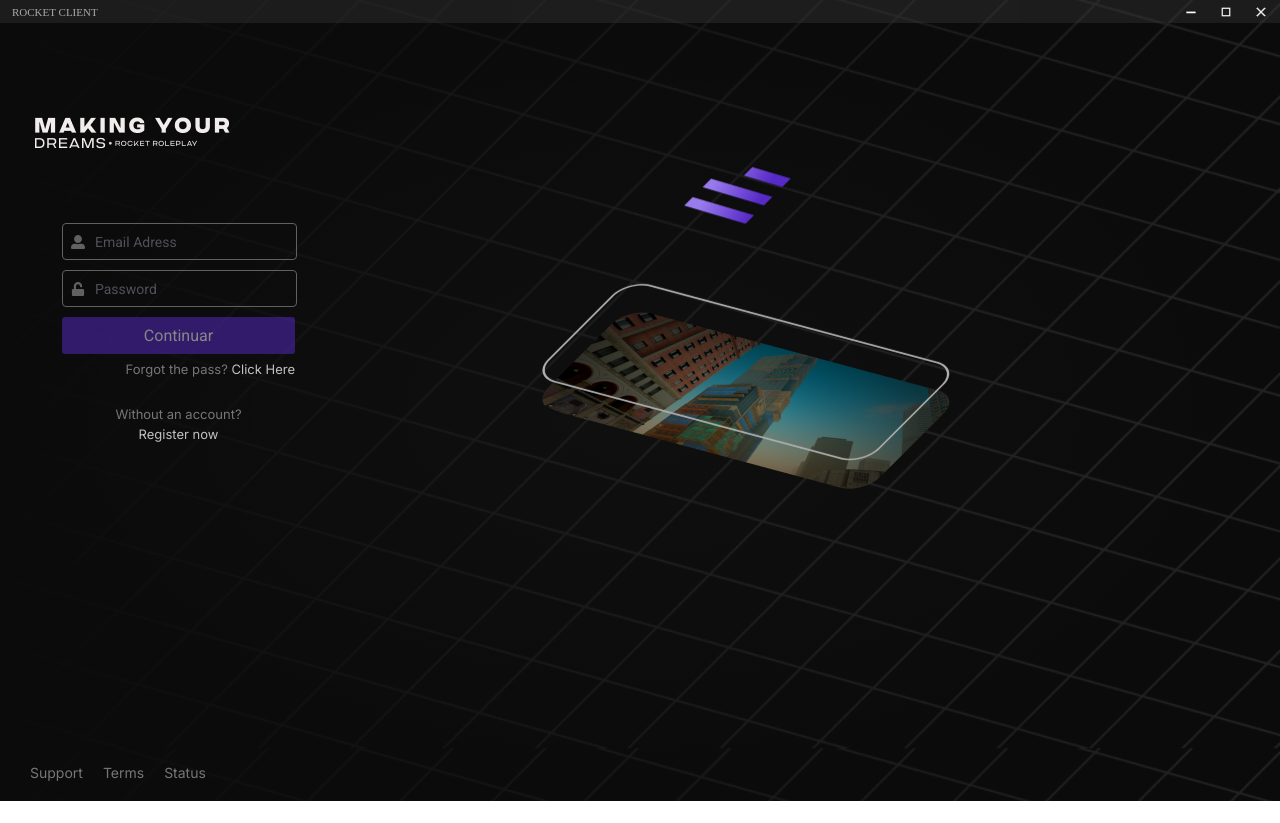
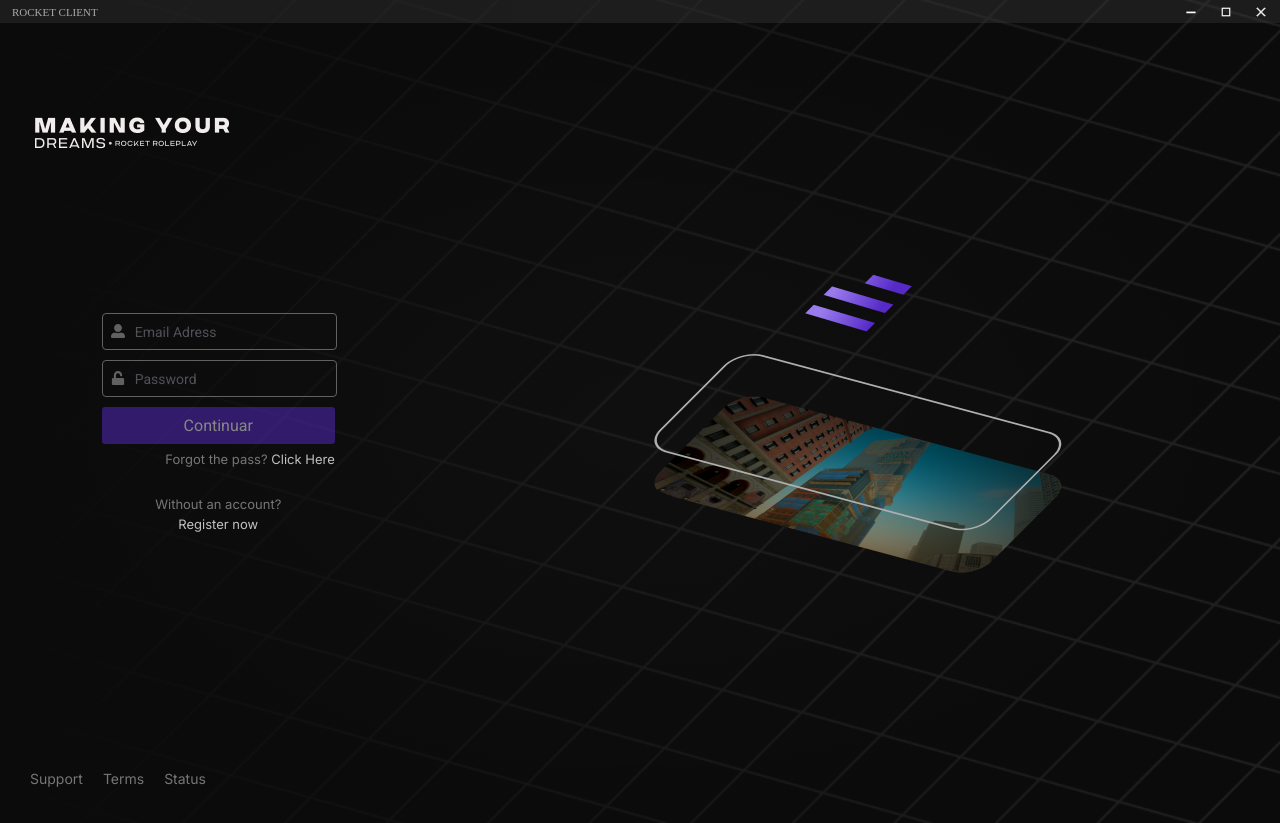
Before and after one commit to lowpixelgg/client, a React (Vite) app: page / in a window 1280 px wide. Before the commit the page ends 801 px from the top, so only its background shows below. Built offline with nearby package versions, Linux system fonts and the light colour scheme.

Commit message:
:lipstick: add responsive layout

```diff
--- a/src/global/GlobalStyles.tsx
+++ b/src/global/GlobalStyles.tsx
@@ -1,13 +1,14 @@
 import { createGlobalStyle } from "styled-components";
 
-import background from "../assets/images/background_login.png"
+import background from "../assets/images/background_login.png";
 
 export const GlobalStyles = createGlobalStyle`
   * {
     margin: 0;
     padding: 0;
     border: 0;
-
+    user-select: none;
+    -webkit-user-drag: none;
   }
 
 
@@ -18,4 +19,4 @@ export const GlobalStyles = createGlobalStyle`
     overflow: hidden;
   }
 
-`
+`;
--- a/src/pages/Login/index.tsx
+++ b/src/pages/Login/index.tsx
@@ -1,35 +1,45 @@
-import { Container } from "./styles"
+import { Container } from "./styles";
 import { Input } from "../../components/Input/index";
-import { Button } from "../../components/Button/index"
+import { Button } from "../../components/Button/index";
 import { HtmlHTMLAttributes, useState } from "react";
 
-
 export const Login = () => {
-  const [email, setEmail] = useState("")
-  const [pass, setPass] = useState("")
-  const [loading, setLoading] = useState(false)
+  const [email, setEmail] = useState("");
+  const [pass, setPass] = useState("");
+  const [loading, setLoading] = useState(false);
 
   return (
     <Container>
       <div id="logo"></div>
 
-      <div id="right-content">
-        <img className="rectangle_union" src="./src/assets/Union.png" />
-        <img className="rectangle_image" src="./src/assets/rectangle_img.png" />
-        <img className="rectangle_border" src="./src/assets/rectangle.png"  />
-      </div>
+      <div id="login">
+        <Input
+          masked={false}
+          placeholder="Email Adress"
+          focus={email.length ? true : false}
+          icon="user"
+          onChange={(e: React.ChangeEvent<HTMLInputElement>) => {
+            return setEmail(e.target.value);
+          }}
+        />
 
-      <div id="login">
-        <Input masked={false} placeholder="Email Adress" focus={email.length ? true : false } icon="user" onChange={(e: React.ChangeEvent<HTMLInputElement>) => {
-          return setEmail(e.target.value)
-        }}/>
+        <Input
+          masked={true}
+          placeholder="Password"
+          focus={pass.length ? true : false}
+          icon="password"
+          onChange={(e: React.ChangeEvent<HTMLInputElement>) => {
+            return setPass(e.target.value);
+          }}
+        />
 
-        <Input masked={true} placeholder="Password" focus={pass.length ? true : false } icon="password" onChange={(e: React.ChangeEvent<HTMLInputElement>) => {
-          return setPass(e.target.value)
-        }}/>
-
-        <Button loading={loading} active={email.length && pass.length > 0 ? true : false} onClick={() => setLoading(true) }>Continuar</Button>
-
+        <Button
+          loading={loading}
+          active={email.length && pass.length > 0 ? true : false}
+          onClick={() => setLoading(true)}
+        >
+          Continuar
+        </Button>
 
         <div className="forgotPass">
           <a href="/">
@@ -39,11 +49,17 @@ export const Login = () => {
         </div>
 
         <div className="createAccount">
-            <a href="/">
-              Without an account?
-              <span>Register now</span>
-            </a>
+          <a href="/">
+            Without an account?
+            <span>Register now</span>
+          </a>
         </div>
+      </div>
+
+      <div id="right-content">
+        <img className="rectangle_union" src="./src/assets/Union.png" />
+        <img className="rectangle_border" src="./src/assets/rectangle.png" />
+        <img className="rectangle_image" src="./src/assets/rectangle_img.png" />
       </div>
 
       <div id="footer">
@@ -51,7 +67,6 @@ export const Login = () => {
         <a href="/">Terms</a>
         <a href="/">Status</a>
       </div>
-
     </Container>
-  )
-}
+  );
+};
--- a/src/pages/Login/styles.tsx
+++ b/src/pages/Login/styles.tsx
@@ -1,12 +1,20 @@
 import styled from "styled-components";
-import logo from "../../assets/logos/dreams.png"
+import logo from "../../assets/logos/dreams.png";
 
 export const Container = styled.div`
-  position: absolute;
+  position: relative;
   width: 100%;
-  height: calc(100% - 22px);
-  background: radial-gradient(50% 50% at 50% 50%, rgba(0, 0, 0, 0) 0%, rgba(0, 0, 0, 0.274) 100%);
+  height: 100vh;
+  background: radial-gradient(
+    50% 50% at 50% 50%,
+    rgba(0, 0, 0, 0) 0%,
+    rgba(0, 0, 0, 0.274) 100%
+  );
   z-index: 10;
+
+  display: flex;
+  align-items: center;
+  justify-content: space-around;
 
   #logo {
     position: absolute;
@@ -31,37 +39,42 @@ export const Container = styled.div`
   }
 
   #right-content {
-    position: absolute;
-
+    position: relative;
+    width: 50%;
+    display: flex;
+    flex-direction: column;
+    align-items: center;
+    gap: 64px;
     /* left: 542.32px;
     top: 289.41px; */
 
     & .rectangle_border {
       position: absolute;
-      left: 542.32px;
-      top: 262px;
+
+      top: 80px;
       animation: floating 5s ease-in-out infinite alternate;
     }
 
     & .rectangle_image {
-      position: absolute;
-      left: 542.32px;
-      top: 289.41px;
+      /* position: absolute; */
+      /* left: 542.32px;
+      top: 289.41px; */
     }
 
     & .rectangle_union {
-      position: absolute;
-      left: 684.42px;
-      top: 154px;
+      /* position: absolute; */
+      /* left: 684.42px;
+      top: 154px; */
       animation: floating 8s ease-in-out infinite alternate;
+    }
+
+    @media (max-width: 768px) {
+      display: none;
     }
   }
 
-
-
   #login {
     display: flex;
-    position: absolute;
     width: fit-content;
     height: fit-content;
     flex-direction: column;
@@ -69,26 +82,27 @@ export const Container = styled.div`
     align-items: center;
     gap: 10px;
 
+    /* position: absolute;
     left: 62px;
-    top: 200px;
+    top: 200px; */
   }
 
   .forgotPass {
     line-height: 10px;
     text-align: right;
     width: 100%;
-    font-family: 'Inter';
+    font-family: "Inter";
     font-style: normal;
     font-size: 13px;
     font-weight: 400;
 
-    & a{
+    & a {
       color: #767677;
       text-decoration: none;
     }
 
-    & span{
-      color: #C1C1C2;
+    & span {
+      color: #c1c1c2;
     }
   }
 
@@ -96,37 +110,36 @@ export const Container = styled.div`
     line-height: 20px;
     text-align: center;
     width: 60%;
-    font-family: 'Inter';
+    font-family: "Inter";
     font-style: normal;
     font-size: 13px;
     font-weight: 400;
     margin-top: 20px;
 
-    & a{
+    & a {
       color: #767677;
       text-decoration: none;
     }
 
-    & span{
-      color: #C1C1C2;
+    & span {
+      color: #c1c1c2;
     }
   }
-
 
   #footer {
     position: absolute;
     text-decoration: none;
-    bottom: 0;
-    margin-left: 20px;
+    bottom: 16px;
+    left: 20px;
 
     & a {
       float: left;
       display: block;
-      font-family: 'Inter';
+      font-family: "Inter";
       font-style: normal;
       font-weight: 400;
       font-size: 14px;
-      transition: all ease-in-out .3s;
+      transition: all ease-in-out 0.3s;
       color: #767677;
       text-align: center;
       padding: 20px 10px;
@@ -135,7 +148,7 @@ export const Container = styled.div`
 
     & a:hover {
       color: #cecece;
-      transition: all ease-in-out .4s;
+      transition: all ease-in-out 0.4s;
     }
   }
-`
+`;
```
Also changed, not shown: electron/main/index.ts (+45 -45 lines). Lines whose indentation alone changed are shown as unchanged.
